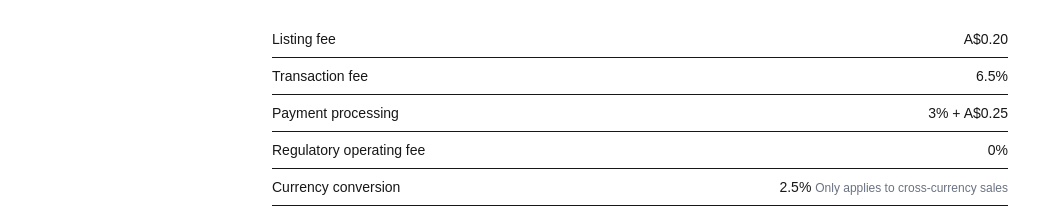
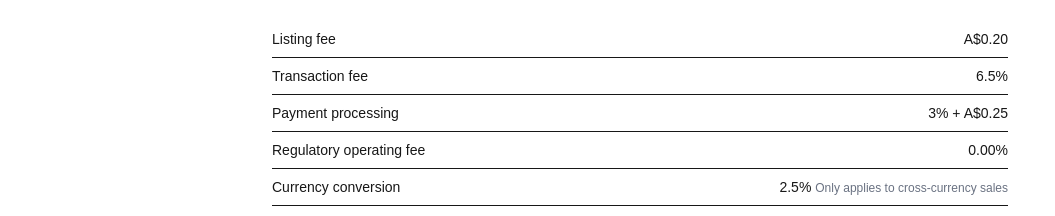
Before and after one commit to alihere04-pixel/etsy-calculator, a Next.js app: page /etsy/au in a window 1280 px wide. Shown: the part 1282-1498 px from the top of the page, without its empty margins (0-1055 px from the left). Built offline with nearby package versions, Linux system fonts and the light colour scheme; no server answers.

Commit message:
fix: format regulatory fee with 2 decimal places

```diff
--- a/src/components/MarketPage/index.tsx
+++ b/src/components/MarketPage/index.tsx
@@ -85,7 +85,7 @@ export default function MarketPage({
   const r = rates[market as keyof typeof rates] as (typeof rates)["US"];
   const regulatoryDisplay =
     typeof r.regulatory_fee_percent === "number"
-      ? `${r.regulatory_fee_percent}%`
+      ? `${r.regulatory_fee_percent.toFixed(2)}%`
       : "UNVERIFIED";
 
   return (
```
